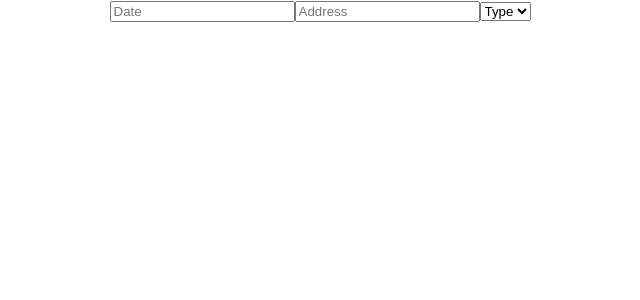
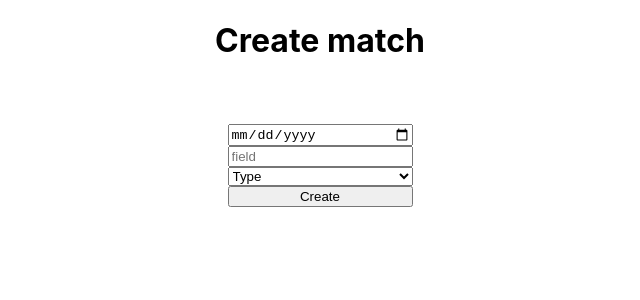
Before and after one commit to martin11cortes/football-app, a React (Create React App) app: page / in a window 1280 px wide. Shown: the top 300 px of the page, without its empty margins (320-960 px from the left). Built offline with nearby package versions, Linux system fonts and the light colour scheme.

Commit message:
Create form

```diff
--- a/package.json
+++ b/package.json
@@ -12,7 +12,8 @@
     "@types/react-dom": "^18.0.5",
     "react": "^18.1.0",
     "react-dom": "^18.1.0",
-    "react-scripts": "5.0.1",
+    "react-hook-form": "^7.31.3",
+    "react-scripts": "^5.0.1",
     "typescript": "^4.7.3",
     "web-vitals": "^2.1.4"
   },
--- a/src/App.tsx
+++ b/src/App.tsx
@@ -1,16 +1,36 @@
+import React from 'react';
+import { FormEvent } from 'react';
+import { useForm } from 'react-hook-form';
 import './App.css';
 
+const divStyle = {
+  display: "flex",
+  flexFlow: "column wrap",
+  alignContent: "space-around",
+  margin: "5%"
+};
+
 function App() {
+  const { register, handleSubmit } = useForm();
+
+  const onSubmit = (data) => {
+    console.log(data);
+  };
+
   return (
     <div className="App">
-      <input type="datetime" name="date" placeholder="Date"/>
-      <input type="text" placeholder="Address" />
-      <select name="matchType">
-        <option value="">Type</option>
-        <option value="5">5</option>
-        <option value="8">8</option>
-        <option value="11">11</option>
-      </select>
+      <h1>Create match</h1>
+      <form onSubmit={handleSubmit(onSubmit)} style={divStyle}>
+        <input type="date" placeholder="Date" {...register("date")} />
+        <input type="text" placeholder="field" {...register("field")} />
+        <select {...register("matchType")}>
+          <option value="">Type</option>
+          <option value="5">5</option>
+          <option value="8">8</option>
+          <option value="11">11</option>
+        </select>
+        <button type="submit">Create</button>
+      </form>
     </div>
   );
 }
--- a/tsconfig.json
+++ b/tsconfig.json
@@ -10,7 +10,7 @@
     "skipLibCheck": true,
     "esModuleInterop": true,
     "allowSyntheticDefaultImports": true,
-    "strict": true,
+    "strict": false,
     "forceConsistentCasingInFileNames": true,
     "noFallthroughCasesInSwitch": true,
     "module": "esnext",
```
